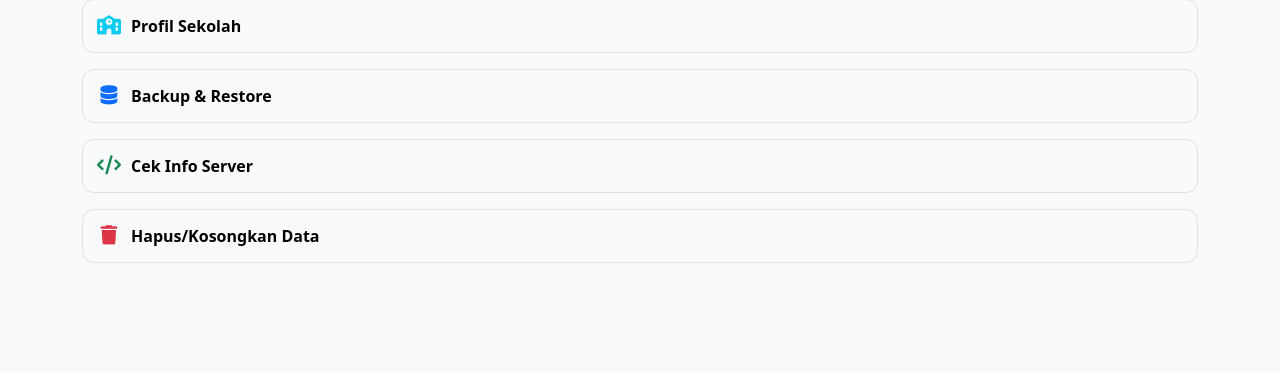
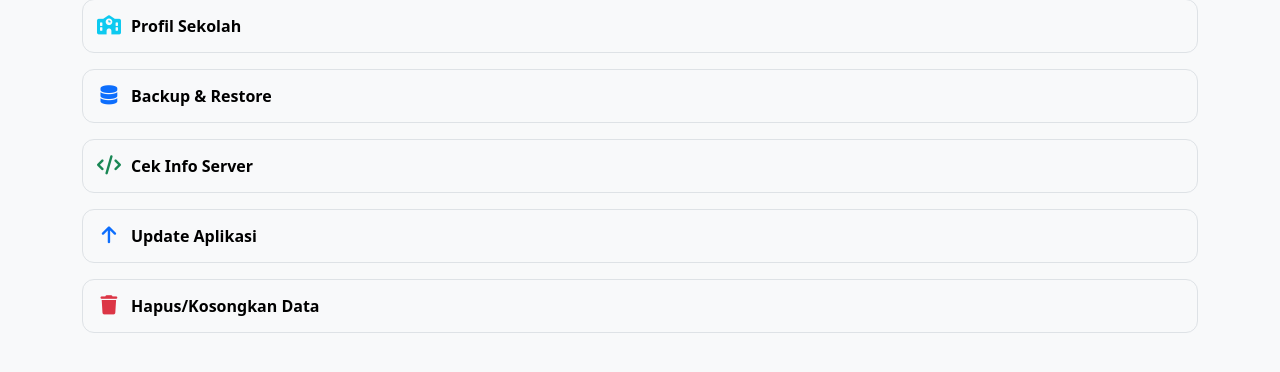
Before and after one commit to dhick4-creator/Jamaah-QR-CODE, a PHP site: page /pengaturan in a window 1280 px wide. Shown: the part 159-531 px from the top of the page. Run offline with PHP 8.4, Linux system fonts and the light colour scheme; the visitor is signed in with stand-in values (Sample User, id 1).

Commit message:
Add update aplikasi menu in pengaturan and fix link in update_aplikasi

```diff
--- a/pengaturan.php
+++ b/pengaturan.php
@@ -64,6 +64,9 @@ if (!isset($_SESSION['username']) || $_SESSION['role'] !== 'admin') {
       <a href="server-info" class="btn btn-light border menu-btn">
         <i class="fa-solid fa-code text-success"></i> Cek Info Server
       </a>
+      <a href="cek_update" class="btn btn-light border menu-btn">
+        <i class="fa-solid fa-arrow-up text-primary"></i> Update Aplikasi
+      </a>
       <!-- <a href="update_db" class="btn btn-light border menu-btn">
         <i class="fa-solid fa-database text-warning"></i> Update Versi Database
       </a> -->
--- a/update_aplikasi.php
+++ b/update_aplikasi.php
@@ -122,6 +122,6 @@ unlink(__DIR__ . "/maintenance.flag");
 
 echo "<p class='success'>✅ Update berhasil!</p>";
 echo "</div>";
-echo "<a href='dashboard.php' class='btn'>⬅️ Kembali ke Dashboard</a>";
+echo "<a href='dashboard' class='btn'>⬅️ Kembali ke Dashboard</a>";
 echo "</body></html>";
 ?>
```
